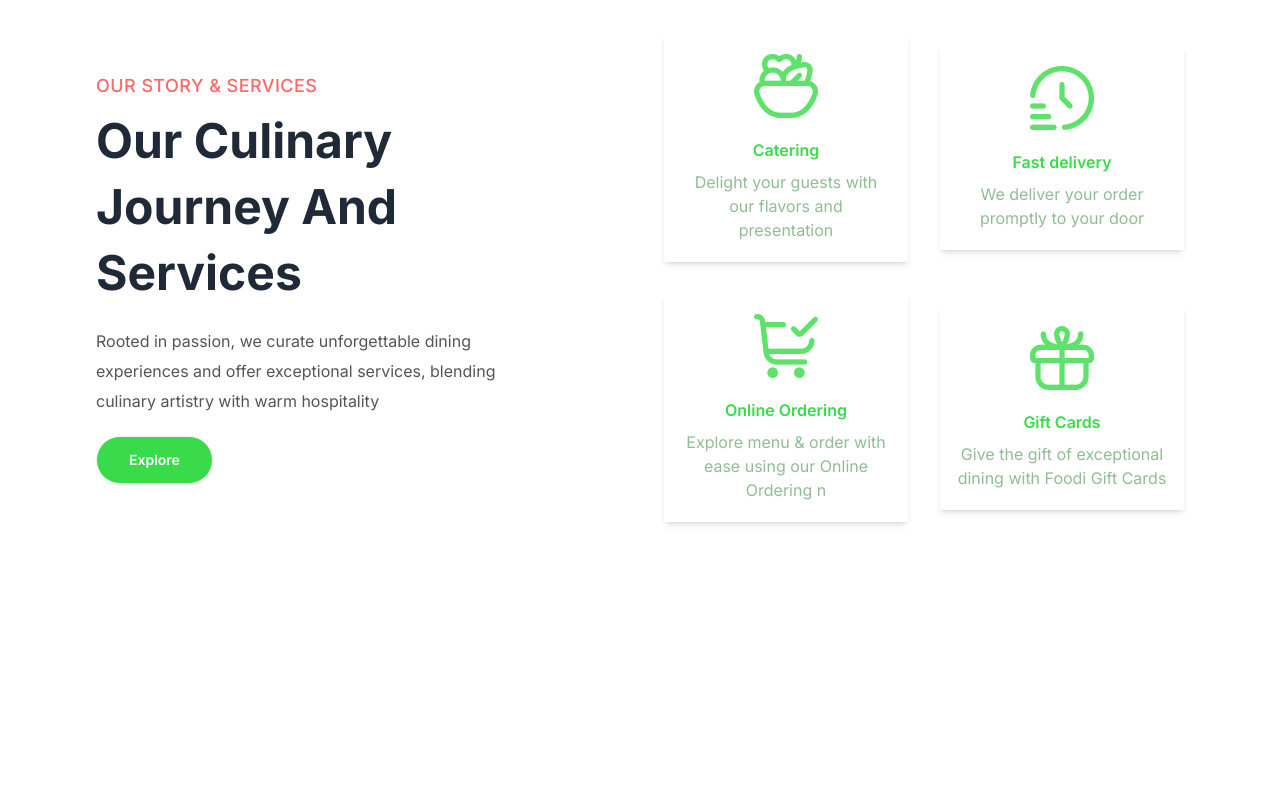
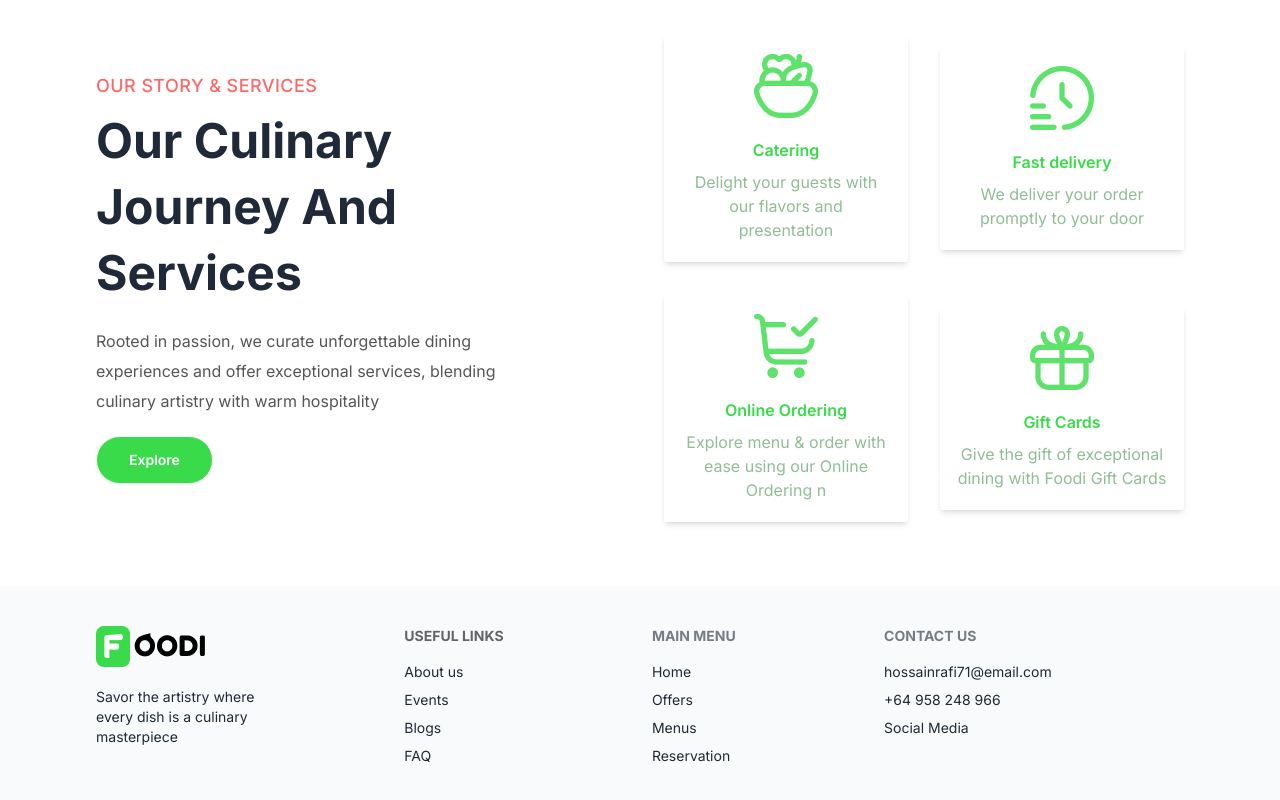
Before and after one commit to HossainRafi/Foodi, a React (Vite) app in the folder foodi-client/: page / in a window 1280 px wide. Shown: the part 3069-3869 px from the top of the page. Before the commit the page ends 3655 px from the top, so only its background shows below. Built offline with nearby package versions, Linux system fonts and the light colour scheme.

Commit message:
footer top

```diff
--- /dev/null
+++ b/foodi-client/src/components/Footer.jsx
@@ -0,0 +1,35 @@
+export const Footer = () => {
+  return (
+    <div className="bg-gray-50">
+      {/* top section */}
+      <footer className="footer xl:px-24 py-10 px-4 text-base-content">
+        <aside>
+          <img src="/logo.png" />
+          <p className="my-3 md:w-40">
+            Savor the artistry where every dish is a culinary masterpiece
+          </p>
+        </aside>
+        <nav>
+          <header className="footer-title text-black">Useful links</header>
+          <a className="link link-hover">About us</a>
+          <a className="link link-hover">Events</a>
+          <a className="link link-hover">Blogs</a>
+          <a className="link link-hover">FAQ</a>
+        </nav>
+        <nav>
+          <header className="footer-title">Main Menu</header>
+          <a className="link link-hover">Home</a>
+          <a className="link link-hover">Offers</a>
+          <a className="link link-hover">Menus</a>
+          <a className="link link-hover">Reservation</a>
+        </nav>
+        <nav>
+          <header className="footer-title">Contact Us</header>
+          <a className="link link-hover">hossainrafi71@email.com</a>
+          <a className="link link-hover">+64 958 248 966</a>
+          <a className="link link-hover">Social Media</a>
+        </nav>
+      </footer>
+    </div>
+  );
+};
--- a/foodi-client/src/layout/MainLayout.jsx
+++ b/foodi-client/src/layout/MainLayout.jsx
@@ -1,14 +1,16 @@
 import { Outlet } from "react-router-dom";
 import { Navbar } from "../components/Navbar";
 import "../App.css";
+import { Footer } from "../components/Footer";
 
 export const MainLayout = () => {
   return (
     <div>
       <Navbar />
 
-      {/* all content of this website will render under this <Outlet/> component */}
       <Outlet />
+
+      <Footer />
     </div>
   );
 };
```
